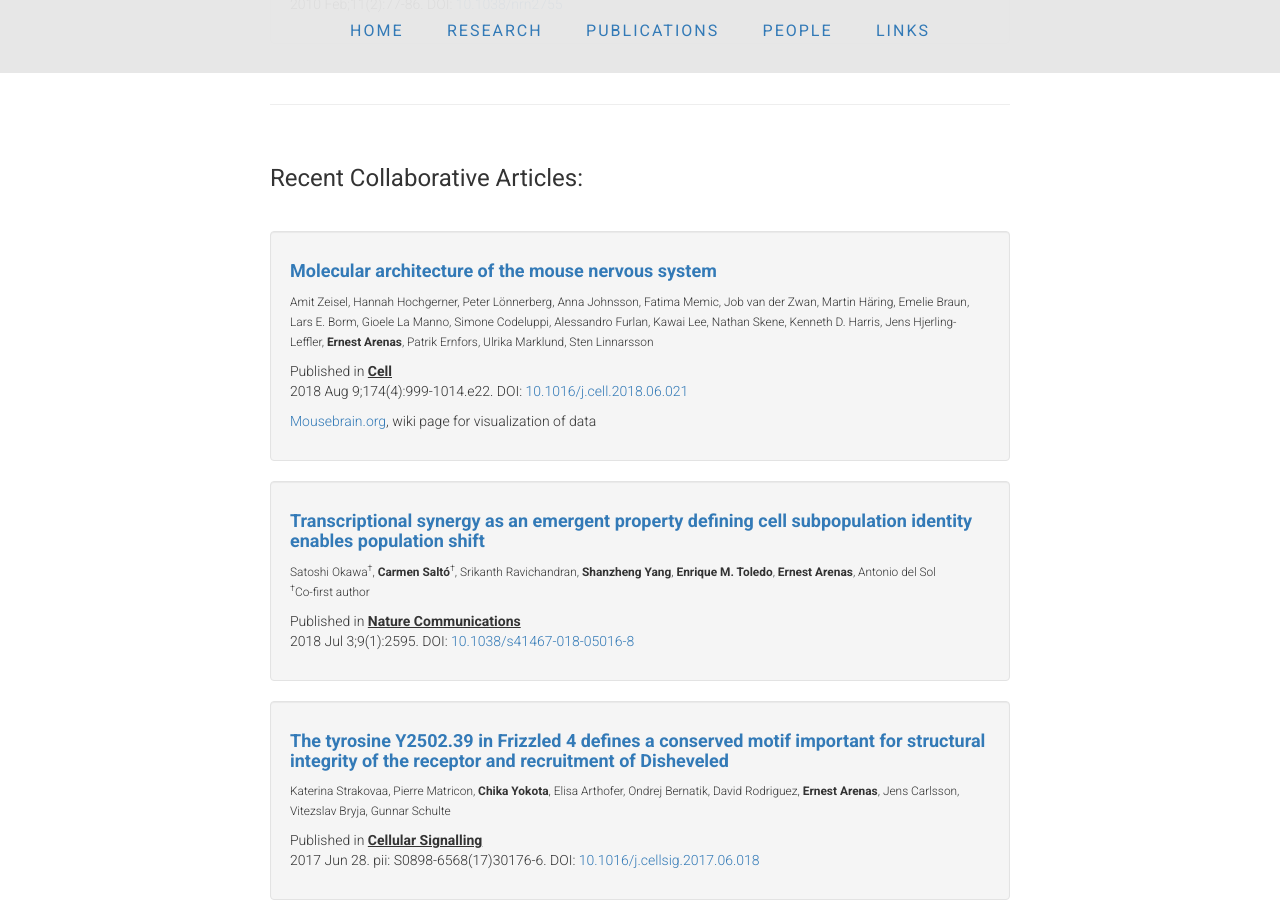
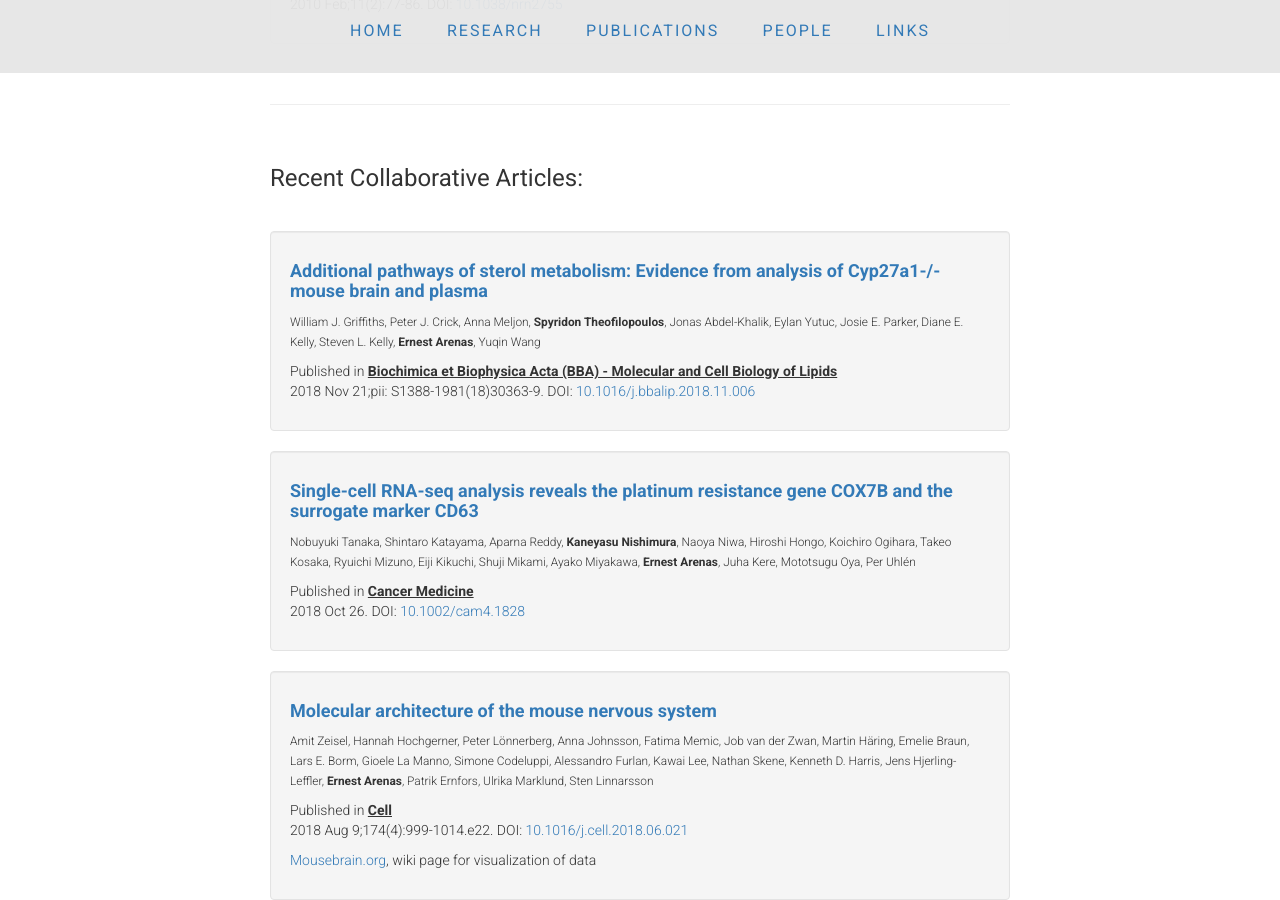
Before and after one commit to ArenasLab/arenaslab.github.io, a Jekyll site: the page publications/index.html, which Jekyll copies as it is, in a window 1280 px wide and 900 px high, scrolled down 5058 px. Built offline with Jekyll 4.4.1, drawn with Linux system fonts in a browser that asks for light colours.

Commit message:
Update index.html

```diff
--- a/publications/index.html
+++ b/publications/index.html
@@ -400,6 +400,36 @@ ABOVE IS THE TEMPLATE TO ADD ADDITIONAL PUBLICATIONS -->
 
 <!-- START OF COLLABORATIVE ARTICLES -->
 
+        <div class="well">
+              <li class="media">
+                <div class="media-body">
+                  <h4><b><a href="https://www.ncbi.nlm.nih.gov/pubmed/30471425">Additional pathways of sterol metabolism: Evidence from analysis of Cyp27a1-/- mouse brain and plasma</a></b></h4>
+                    <p></p>
+			<small>William J. Griffiths, Peter J. Crick, Anna Meljon, <b>Spyridon Theofilopoulos</b>, Jonas Abdel-Khalik,
+				Eylan Yutuc, Josie E. Parker, Diane E. Kelly, Steven L. Kelly, <b>Ernest Arenas</b>, Yuqin Wang</small>
+
+			<p></p>
+		  <p>Published in <strong><u>Biochimica et Biophysica Acta (BBA) - Molecular and Cell Biology of Lipids</u></strong><br>
+                 2018 Nov 21;pii: S1388-1981(18)30363-9. DOI: <a href="10.1016/j.bbalip.2018.11.006" target="_blank">10.1016/j.bbalip.2018.11.006</a></p>
+                </div>
+              </li>
+            </div>
+
+	<div class="well">
+              <li class="media">
+                <div class="media-body">
+                  <h4><b><a href="https://www.ncbi.nlm.nih.gov/pubmed/30367559">Single-cell RNA-seq analysis reveals the platinum resistance gene COX7B and the surrogate marker CD63</a></b></h4>
+                    <p></p>
+			<small>Nobuyuki Tanaka, Shintaro Katayama, Aparna Reddy, <b>Kaneyasu Nishimura</b>, Naoya Niwa, Hiroshi Hongo, Koichiro Ogihara,
+				Takeo Kosaka, Ryuichi Mizuno, Eiji Kikuchi, Shuji Mikami, Ayako Miyakawa, <b>Ernest Arenas</b>, Juha Kere, Mototsugu Oya, Per Uhlén</small>
+
+			<p></p>
+		  <p>Published in <strong><u>Cancer Medicine</u></strong><br>
+                 2018 Oct 26. DOI: <a href="http://dx.doi.org/10.1002/cam4.1828" target="_blank">10.1002/cam4.1828</a></p>
+                </div>
+              </li>
+            </div>
+
 
 	<div class="well">
               <li class="media">
```
